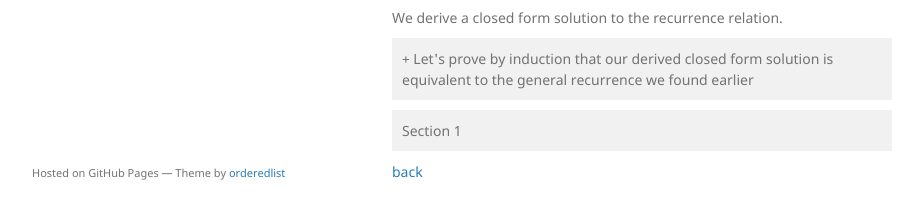
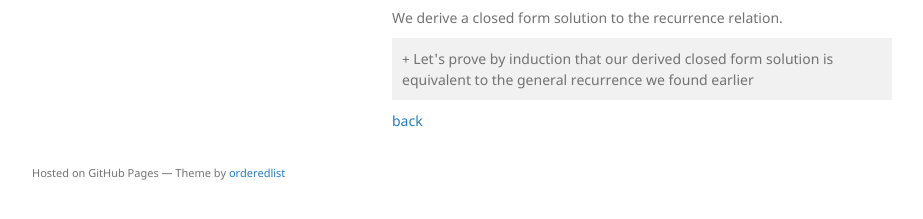
Before and after one commit to callistajosette/callistajosette.github.io, a Jekyll site: the page built from project-crease.md, in a window 1280 px wide and 900 px high, scrolled down 506 px. Shown: the part 658-877 px from the top of the window, without its empty margins (178-1101 px from the left). Built offline with Jekyll 4.4.1, drawn with Linux system fonts in a browser that asks for light colours; our own code applies the rules of GitHub Pages for plain Markdown files; after the commit the page ends 1355 px from its top, so only the background shows below that.

Commit message:
Update project-crease.md

```diff
--- a/project-crease.md
+++ b/project-crease.md
@@ -91,16 +91,5 @@ base case: n=0, 1
   <!-- Add more accordion items as needed -->
 </div>
 
-<div class="accordion">
-  <div class="accordion-item">
-    <input type="checkbox" class="accordion-input" id="section1">
-    <label class="accordion-header" for="section1">Section 1</label>
-    <div class="accordion-content">
-      <p>Content for section 1...</p>
-    </div>
-  </div>
-  <!-- Add more accordion items as needed -->
-</div>
-
 
 [back](./)
```
